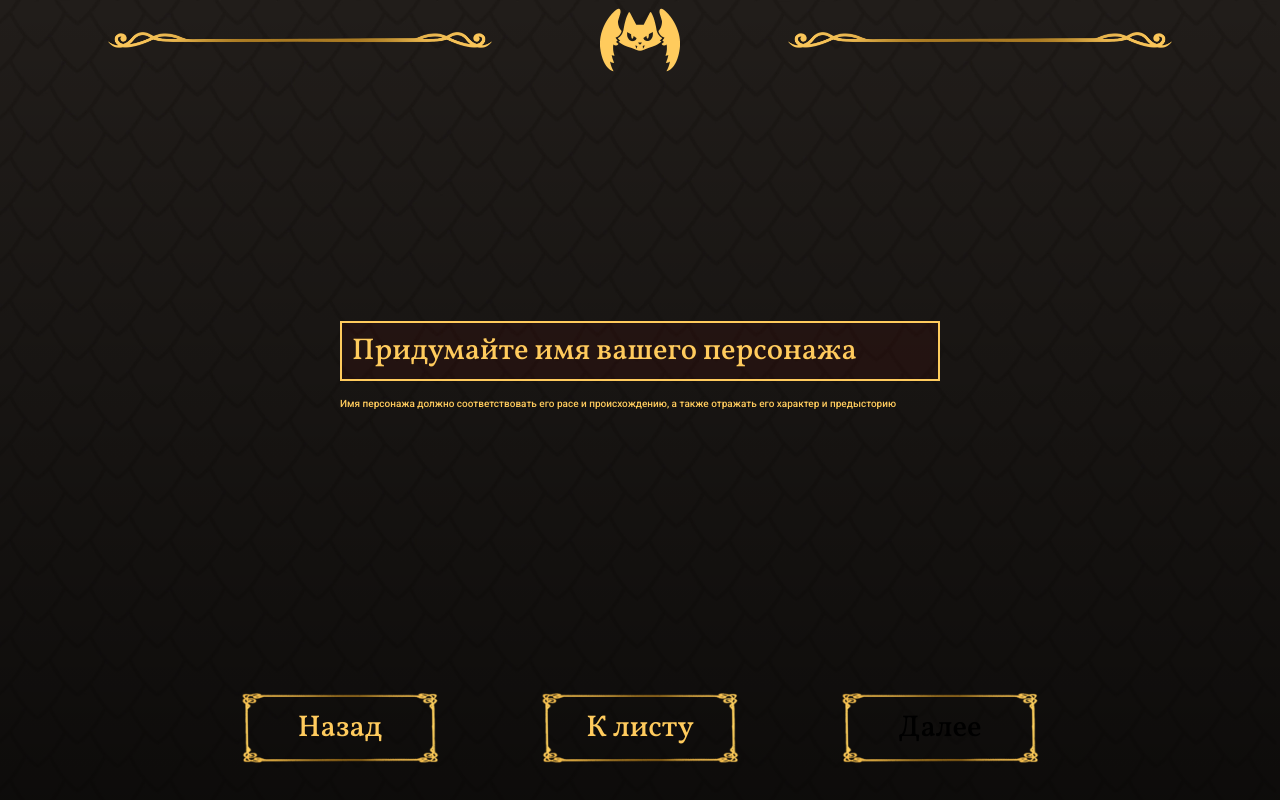
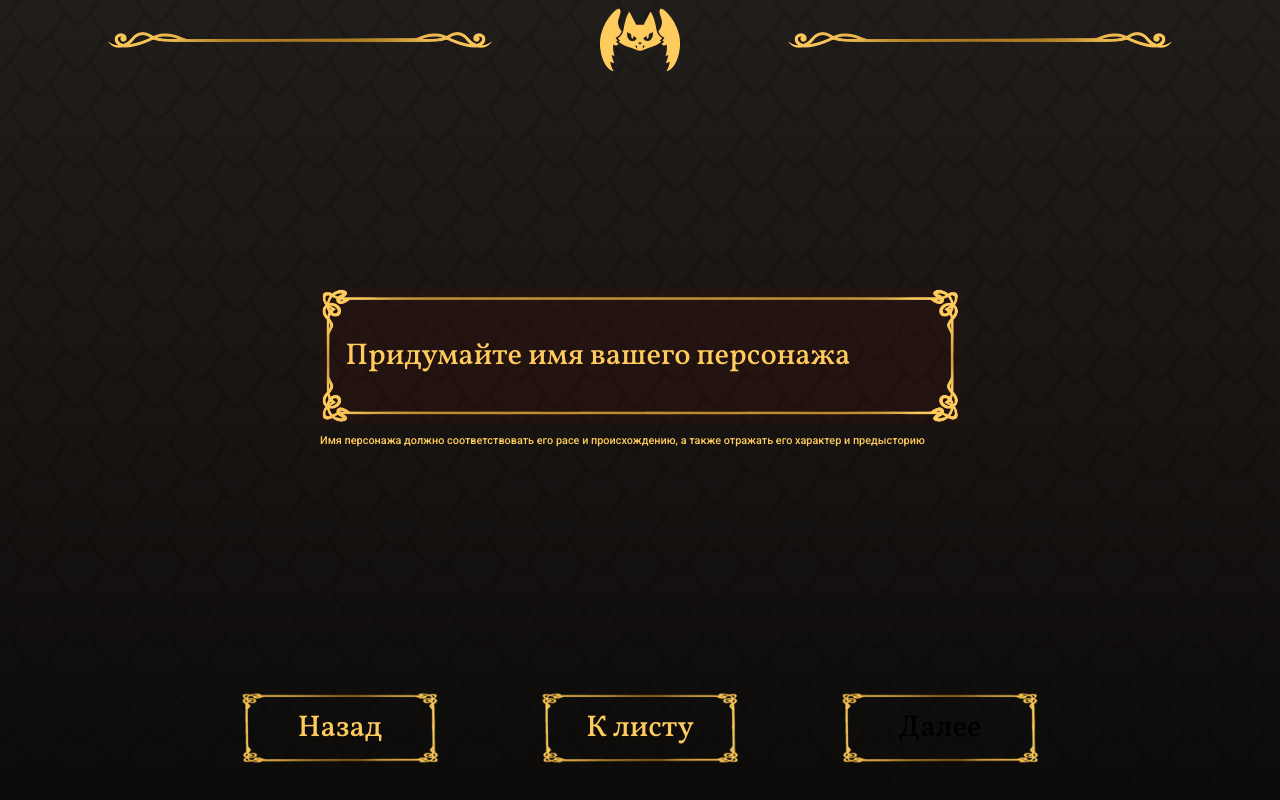
Before and after one commit to MashkinA/tressym, a React (Vite) app: page /character/creation/name in a window 1280 px wide. Built offline with nearby package versions, Linux system fonts and the light colour scheme.

Commit message:
Исправление поля ввода имени на второй странице

```diff
--- a/src/components/NameForm/NameForm.module.css
+++ b/src/components/NameForm/NameForm.module.css
@@ -8,20 +8,19 @@
 }
 
 .nameInput {
-    width: 600px;
-    height: 60px;
+    width: 50vw;
+    height: 10.5vw;
     font-size: 30px;
     line-height: 35px;
-    padding-left: 10px;
+    padding-left: 2vw;
     color: rgb(255 203 93);
-    border: 2px solid rgb(255 203 93);
+    border: 0;
     outline: none;
     background-color: rgb(125 0 0 / 10%);
-
-    /**
-    background-image: url("/public/assets/link/linkBtn.svg");
+    background-image: url("/public/assets/icons/horizontalFrame.webp");
     background-repeat: no-repeat;
-    background-size: contain; **/
+    background-size: contain;
+    background-position: center center;
 }
 
 .nameInput::placeholder {
@@ -36,11 +35,11 @@
 }
 
 .nameHint {
-    margin-top: 10px;
-    width: 600px;
-    height: 25px;
-    font-size: 10px;
-    line-height: 25px;
+    margin-top: 1vw;
+    width: 50vw;
+    height: 0.85vw;
+    font-size: 0.85vw;
+    line-height: 0.85vw;
     font-family: Roboto, serif;
     text-align: start;
     color: rgb(255 203 93);
```
Also changed, not shown: public/assets/icons/horizontalFrame.webp (added).
